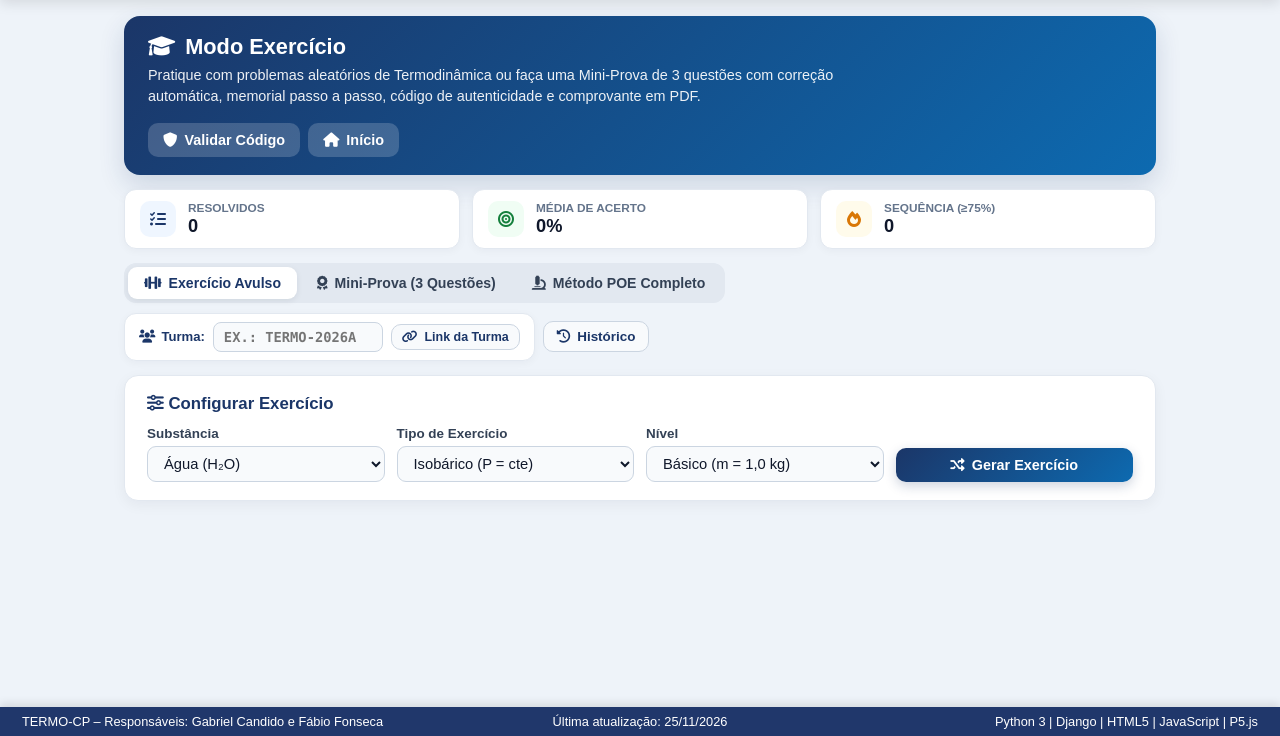
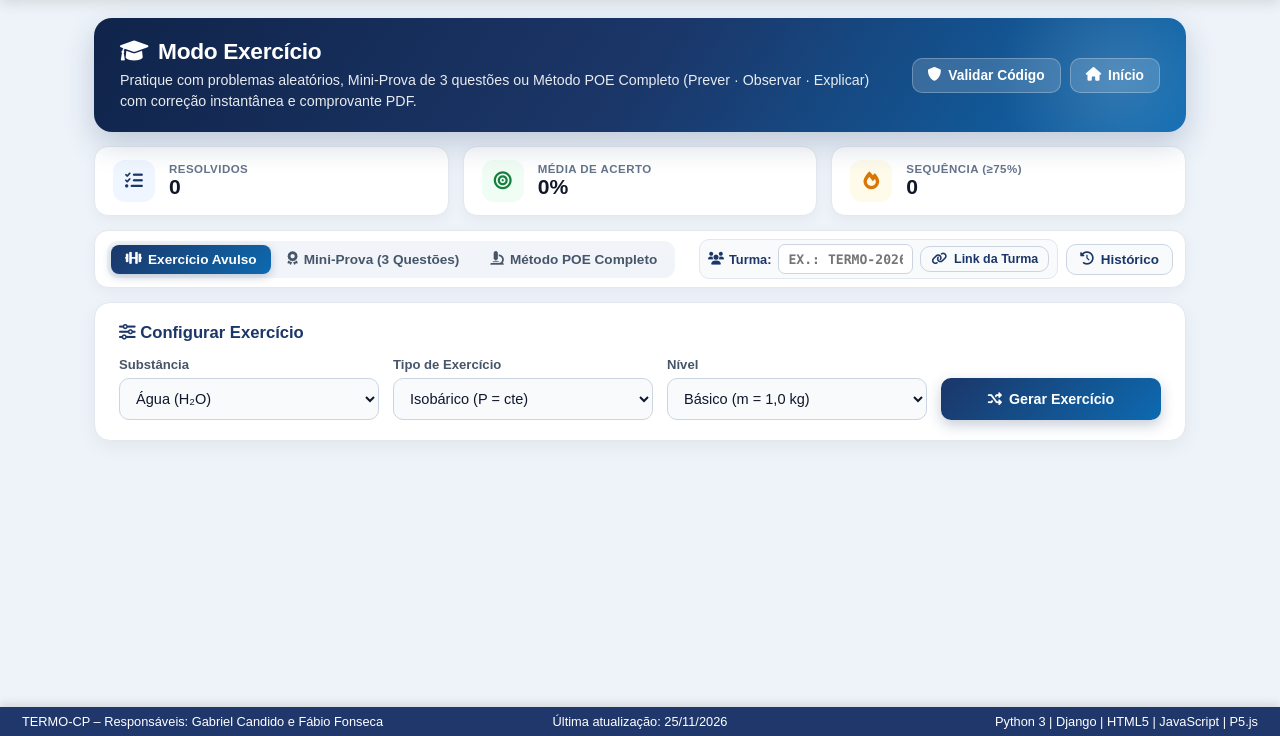
Before and after one commit to gcandid0/Termo-CP, a Django app: page /exercicios/ in a window 1280 px wide. Shown: the part 64-800 px from the top of the page. Run offline with Django 5.2, Linux system fonts and the light colour scheme; parts of the project's set-up code (start-up, migrations or seed data) failed here and were passed over; some libraries are stand-ins or nearby versions.

Commit message:
Redesign visual do Modo Exercicio: hero alinhado, barra unica de modos/turma e stepper POE moderno

```diff
--- a/myapp/templates/exercicios.html
+++ b/myapp/templates/exercicios.html
@@ -6,92 +6,122 @@
 {% block extra_css %}
 <style>
     .ex-wrapper {
-        max-width: 1080px;
+        max-width: 1140px;
         width: 100%;
         margin: 0 auto;
-        padding: 16px 24px 36px;
+        padding: 18px 24px 38px;
         display: flex;
         flex-direction: column;
         gap: 14px;
     }
     .ex-hero {
-        background: linear-gradient(135deg, #1b3668 0%, #0d6ab0 100%);
+        position: relative;
+        overflow: hidden;
+        background: linear-gradient(125deg, #10244a 0%, #1b3668 50%, #0d6ab0 100%);
         color: #ffffff;
-        border-radius: 16px;
-        padding: 18px 24px;
-        box-shadow: 0 10px 26px rgba(27, 54, 104, 0.16);
+        border-radius: 18px;
+        padding: 20px 26px;
+        box-shadow: 0 12px 30px rgba(27, 54, 104, 0.22);
         display: flex;
         justify-content: space-between;
         align-items: center;
-        gap: 16px;
-        flex-wrap: wrap;
+        gap: 20px;
+        flex-wrap: nowrap;
     }
-    .ex-hero h2 { margin: 0 0 5px 0; font-size: 1.36em; display: flex; align-items: center; gap: 10px; }
-    .ex-hero p { margin: 0; font-size: 0.9em; opacity: 0.92; max-width: 720px; line-height: 1.45; }
+    .ex-hero::after {
+        content: '';
+        position: absolute;
+        right: -50px; top: -60px;
+        width: 240px; height: 240px;
+        background: radial-gradient(circle, rgba(255,255,255,0.14) 0%, rgba(255,255,255,0) 70%);
+        pointer-events: none;
+    }
+    .ex-hero-text { flex: 1; min-width: 0; position: relative; z-index: 1; }
+    .ex-hero-actions { display: flex; gap: 9px; flex-shrink: 0; position: relative; z-index: 1; }
+    .ex-hero h2 { margin: 0 0 5px 0; font-size: 1.42em; font-weight: 800; letter-spacing: -0.015em; display: flex; align-items: center; gap: 10px; }
+    .ex-hero p { margin: 0; font-size: 0.89em; opacity: 0.9; line-height: 1.48; }
+    .ex-hero-btn {
+        display: inline-flex; align-items: center; gap: 7px;
+        padding: 9px 15px; border-radius: 10px; font-weight: 700; font-size: 0.86em;
+        background: rgba(255,255,255,0.16); color: #ffffff !important;
+        border: 1px solid rgba(255,255,255,0.26); text-decoration: none;
+        backdrop-filter: blur(6px); transition: all 0.16s ease;
+    }
+    .ex-hero-btn:hover { background: rgba(255,255,255,0.26); transform: translateY(-1px); }
 
     .ex-stats-bar {
         display: grid;
-        grid-template-columns: repeat(auto-fit, minmax(175px, 1fr));
-        gap: 12px;
+        grid-template-columns: repeat(3, minmax(0, 1fr));
+        gap: 14px;
     }
     .ex-stat-pill {
         background: #ffffff;
         border: 1px solid #e2e8f0;
-        border-radius: 12px;
-        padding: 11px 15px;
+        border-radius: 14px;
+        padding: 13px 18px;
         display: flex;
         align-items: center;
-        gap: 12px;
-        box-shadow: 0 2px 8px rgba(15, 23, 42, 0.04);
+        gap: 14px;
+        box-shadow: 0 4px 14px rgba(15, 23, 42, 0.045);
+        transition: transform 0.16s ease, box-shadow 0.16s ease;
     }
+    .ex-stat-pill:hover { transform: translateY(-2px); box-shadow: 0 8px 20px rgba(15, 23, 42, 0.075); }
     .ex-stat-icon {
-        width: 36px; height: 36px; border-radius: 10px;
+        width: 42px; height: 42px; border-radius: 12px;
         display: flex; align-items: center; justify-content: center;
-        font-size: 1em; flex-shrink: 0;
+        font-size: 1.12em; flex-shrink: 0;
     }
-    .ex-stat-pill .st-lbl { display: block; font-size: 0.74em; color: #64748b; font-weight: 700; text-transform: uppercase; }
-    .ex-stat-pill .st-val { font-size: 1.14em; font-weight: 800; color: #0f172a; }
+    .ex-stat-pill .st-lbl { display: block; font-size: 0.72em; letter-spacing: 0.04em; color: #64748b; font-weight: 700; text-transform: uppercase; }
+    .ex-stat-pill .st-val { font-size: 1.32em; font-weight: 800; color: #0f172a; line-height: 1.15; }
 
+    /* Barra única elegante: Abas de Modo à esquerda + Turma & Histórico à direita */
     .ex-top-controls {
+        background: #ffffff;
+        border: 1px solid #e2e8f0;
+        border-radius: 14px;
+        padding: 8px 12px;
         display: flex;
         justify-content: space-between;
         align-items: center;
         flex-wrap: wrap;
         gap: 10px;
+        box-shadow: 0 4px 14px rgba(15, 23, 42, 0.045);
     }
     .ex-mode-tabs {
         display: inline-flex;
-        background: #e2e8f0;
+        background: #f1f5f9;
         padding: 4px;
-        border-radius: 12px;
-        gap: 4px;
+        border-radius: 11px;
+        gap: 3px;
+        flex-wrap: wrap;
     }
     .ex-mode-tab {
-        padding: 8px 16px;
-        border-radius: 9px;
+        padding: 7px 14px;
+        border-radius: 8px;
         border: none;
         background: transparent;
-        color: #334155;
+        color: #475569;
         font-weight: 700;
-        font-size: 0.88em;
+        font-size: 0.85em;
         cursor: pointer;
         font-family: inherit;
         display: inline-flex;
         align-items: center;
-        gap: 7px;
-        transition: background 0.15s ease, color 0.15s ease;
+        gap: 6px;
+        transition: all 0.16s ease;
     }
+    .ex-mode-tab:hover { color: #1b3668; }
     .ex-mode-tab.active {
-        background: #ffffff;
-        color: #1b3668;
-        box-shadow: 0 2px 6px rgba(15, 23, 42, 0.08);
+        background: linear-gradient(135deg, #1b3668 0%, #0d6ab0 100%);
+        color: #ffffff;
+        box-shadow: 0 3px 10px rgba(27, 54, 104, 0.24);
     }
 
     .ex-exam-progress {
         display: none;
-        background: #eff6ff;
+        background: linear-gradient(135deg, #f8fbff 0%, #eff6ff 100%);
         border: 1px solid #bfdbfe;
-        border-radius: 12px;
+        border-radius: 14px;
         padding: 12px 18px;
         align-items: center;
         justify-content: space-between;
@@ -112,44 +142,51 @@
     .ex-card {
         background: #ffffff;
         border: 1px solid #e2e8f0;
-        border-radius: 14px;
-        padding: 18px 22px;
-        box-shadow: 0 4px 14px rgba(15, 23, 42, 0.05);
+        border-radius: 16px;
+        padding: 20px 24px;
+        box-shadow: 0 6px 20px rgba(15, 23, 42, 0.05);
+        animation: exFadeUp 0.25s ease;
+    }
+    @keyframes exFadeUp {
+        from { opacity: 0; transform: translateY(6px); }
+        to { opacity: 1; transform: translateY(0); }
     }
     .ex-card h3 {
-        margin: 0 0 12px 0; color: #1b3668; font-size: 1.05em;
+        margin: 0 0 14px 0; color: #1b3668; font-size: 1.04em; font-weight: 800;
         display: flex; align-items: center; justify-content: space-between; gap: 10px; flex-wrap: wrap;
     }
     .ex-config-grid {
         display: grid;
-        grid-template-columns: repeat(auto-fit, minmax(185px, 1fr));
-        gap: 12px;
+        grid-template-columns: repeat(3, minmax(0, 1fr)) 220px;
+        gap: 14px;
         align-items: end;
     }
-    .ex-field label { display: block; font-size: 0.84em; font-weight: 700; color: #334155; margin-bottom: 5px; }
+    .ex-field label { display: block; font-size: 0.82em; font-weight: 700; color: #475569; margin-bottom: 6px; }
     .ex-field select, .ex-field input, .ex-field textarea {
-        width: 100%; padding: 8px 12px; border-radius: 9px;
+        width: 100%; padding: 9px 12px; border-radius: 10px;
         border: 1.5px solid #cbd5e1; background: #f8fafc; color: #0f172a;
-        font-family: inherit; font-size: 0.92em; box-sizing: border-box;
+        font-family: inherit; font-size: 0.91em; box-sizing: border-box;
+        transition: border-color 0.15s ease, box-shadow 0.15s ease, background 0.15s ease;
     }
+    .ex-field select, .ex-field input[type="text"] { height: 42px; }
     .ex-field select:focus, .ex-field input:focus, .ex-field textarea:focus {
         outline: none; border-color: #0d6ab0; background: #ffffff;
         box-shadow: 0 0 0 3px rgba(13, 106, 176, 0.14);
     }
     .ex-btn {
         display: inline-flex; align-items: center; justify-content: center; gap: 7px;
-        padding: 9px 15px; border-radius: 10px; border: none; font-weight: 700;
-        font-size: 0.9em; cursor: pointer; font-family: inherit;
-        transition: transform 0.15s ease, box-shadow 0.15s ease, background 0.15s ease;
+        padding: 10px 16px; border-radius: 10px; border: none; font-weight: 700;
+        font-size: 0.89em; cursor: pointer; font-family: inherit; height: 42px; box-sizing: border-box;
+        transition: transform 0.15s ease, box-shadow 0.15s ease, filter 0.15s ease;
     }
-    .ex-btn-primary { background: linear-gradient(135deg, #1b3668 0%, #0d6ab0 100%); color: #fff; box-shadow: 0 4px 12px rgba(27,54,104,0.22); }
-    .ex-btn-primary:hover { transform: translateY(-1px); }
-    .ex-btn-success { background: linear-gradient(135deg, #15803d 0%, #16a34a 100%); color: #fff; box-shadow: 0 4px 12px rgba(21,128,61,0.22); }
-    .ex-btn-success:hover { transform: translateY(-1px); }
-    .ex-btn-outline { background: #f8fafc; color: #1b3668; border: 1.5px solid #cbd5e1; }
+    .ex-btn-primary { background: linear-gradient(135deg, #1b3668 0%, #0d6ab0 100%); color: #fff; box-shadow: 0 5px 14px rgba(27,54,104,0.25); }
+    .ex-btn-primary:hover { transform: translateY(-1px); filter: brightness(1.05); }
+    .ex-btn-success { background: linear-gradient(135deg, #15803d 0%, #16a34a 100%); color: #fff; box-shadow: 0 5px 14px rgba(21,128,61,0.24); }
+    .ex-btn-success:hover { transform: translateY(-1px); filter: brightness(1.05); }
+    .ex-btn-outline { background: #f8fafc; color: #1b3668; border: 1.5px solid #cbd5e1; height: auto; }
     .ex-btn-outline:hover { background: #eff6ff; border-color: #93c5fd; }
-    .ex-btn-pdf { background: linear-gradient(135deg, #b91c1c 0%, #dc2626 100%); color: #fff; box-shadow: 0 4px 12px rgba(185,28,28,0.22); }
-    .ex-btn-pdf:hover { transform: translateY(-1px); }
+    .ex-btn-pdf { background: linear-gradient(135deg, #b91c1c 0%, #dc2626 100%); color: #fff; box-shadow: 0 5px 14px rgba(185,28,28,0.22); }
+    .ex-btn-pdf:hover { transform: translateY(-1px); filter: brightness(1.05); }
 
     .ex-ctx-tags {
         display: flex; flex-wrap: wrap; gap: 7px; margin-bottom: 10px;
@@ -319,17 +357,23 @@
     .poe-guide-qs li { margin-bottom: 3px; }
 
     .ex-class-bar {
-        display: flex; align-items: center; gap: 8px; flex-wrap: wrap;
-        background: #ffffff; border: 1px solid #e2e8f0; border-radius: 12px;
-        padding: 8px 14px; box-shadow: 0 2px 8px rgba(15, 23, 42, 0.04);
+        display: flex; align-items: center; gap: 7px; flex-wrap: wrap;
+        background: #f8fafc; border: 1px solid #e2e8f0; border-radius: 10px;
+        padding: 4px 8px;
     }
-    .ex-class-bar label { font-size: 0.82em; font-weight: 700; color: #1b3668; display: inline-flex; align-items: center; gap: 6px; }
+    .ex-class-bar label { font-size: 0.8em; font-weight: 700; color: #1b3668; display: inline-flex; align-items: center; gap: 5px; }
     .ex-class-bar input {
-        width: 170px; padding: 6px 10px; border-radius: 8px;
-        border: 1.5px solid #cbd5e1; background: #f8fafc; color: #0f172a;
-        font-family: Consolas, monospace; font-size: 0.86em; font-weight: 700; text-transform: uppercase;
+        width: 135px; padding: 5px 9px; border-radius: 7px; height: 30px;
+        border: 1.5px solid #cbd5e1; background: #ffffff; color: #0f172a;
+        font-family: Consolas, monospace; font-size: 0.82em; font-weight: 700; text-transform: uppercase;
     }
-    .ex-class-bar input:focus { outline: none; border-color: #0d6ab0; background: #fff; }
+    .ex-class-bar input:focus { outline: none; border-color: #0d6ab0; }
+
+    @media (max-width: 960px) {
+        .ex-hero { flex-wrap: wrap; }
+        .ex-stats-bar { grid-template-columns: 1fr; }
+        .ex-config-grid { grid-template-columns: 1fr; }
+    }
 
     /* Quadro Visual da Etapa 2 (OBSERVAR — Método POE) */
     .poe-observe-box {
@@ -377,7 +421,7 @@
 {% block content %}
 <div class="ex-wrapper">
     <div class="ex-hero">
-        <div>
+        <div class="ex-hero-text">
             <h2>
                 <i class="fas fa-graduation-cap"></i>
                 <span class="lang-text"
@@ -388,20 +432,20 @@
                       data-zh="练习模式">Modo Exercício</span>
             </h2>
             <p class="lang-text"
-               data-pt-br="Pratique com problemas aleatórios de Termodinâmica ou faça uma Mini-Prova de 3 questões com correção automática, memorial passo a passo, código de autenticidade e comprovante em PDF."
-               data-en="Practice with randomized Thermodynamics problems or take a 3-question Mini-Exam with instant grading, step-by-step calculation guide, authenticity code, and PDF receipt."
-               data-es="Practica con problemas aleatorios de Termodinámica o realiza un Mini-Examen de 3 preguntas con corrección automática, memorial paso a paso y comprobante en PDF."
-               data-fr="Entraînez-vous avec des exercices aléatoires de Thermodynamique ou passez un Mini-Examen de 3 questions avec correction automatique, guide détaillé et justificatif PDF."
-               data-zh="通过随机热力学题目或 3 题小测验进行练习，配备自动批改、分步解题过程、防伪验证码及 PDF 成绩单。">
-                Pratique com problemas aleatórios de Termodinâmica ou faça uma Mini-Prova de 3 questões com correção automática, memorial passo a passo, código de autenticidade e comprovante em PDF.
+               data-pt-br="Pratique com problemas aleatórios, Mini-Prova de 3 questões ou Método POE Completo (Prever · Observar · Explicar) com correção instantânea e comprovante PDF."
+               data-en="Practice with randomized problems, 3-question Mini-Exam, or Full POE Method (Predict · Observe · Explain) with instant grading and PDF receipt."
+               data-es="Practica con problemas aleatorios, Mini-Examen de 3 preguntas o Método POE Completo con corrección instantánea y comprobante en PDF."
+               data-fr="Entraînez-vous avec des exercices aléatoires, Mini-Examen ou Méthode POE Complète avec correction instantanée et justificatif PDF."
+               data-zh="支持随机练习、3 题小测验或完整 POE（预测-观察-解释）模式，配备自动批改与 PDF 成绩单。">
+                Pratique com problemas aleatórios, Mini-Prova de 3 questões ou Método POE Completo (Prever · Observar · Explicar) com correção instantânea e comprovante PDF.
             </p>
         </div>
-        <div style="display:flex; gap:8px; flex-wrap:wrap;">
-            <a href="{% url 'validar_comprovante' %}" class="ex-btn" style="background: rgba(255,255,255,0.18); color: #fff; text-decoration: none;">
+        <div class="ex-hero-actions">
+            <a href="{% url 'validar_comprovante' %}" class="ex-hero-btn">
                 <i class="fas fa-shield-alt"></i>
                 <span class="lang-text" data-pt-br="Validar Código" data-en="Verify Code" data-es="Validar Código" data-fr="Vérifier Code" data-zh="验证码查询">Validar Código</span>
             </a>
-            <a href="/" class="ex-btn" style="background: rgba(255,255,255,0.18); color: #fff; text-decoration: none;">
+            <a href="/" class="ex-hero-btn">
                 <i class="fas fa-home"></i>
                 <span class="lang-text" data-pt-br="Início" data-en="Home" data-es="Inicio" data-fr="Accueil" data-zh="首页">Início</span>
             </a>
```
Also changed, not shown: other parts of myapp/templates/exercicios.html (+16 -15 lines).
